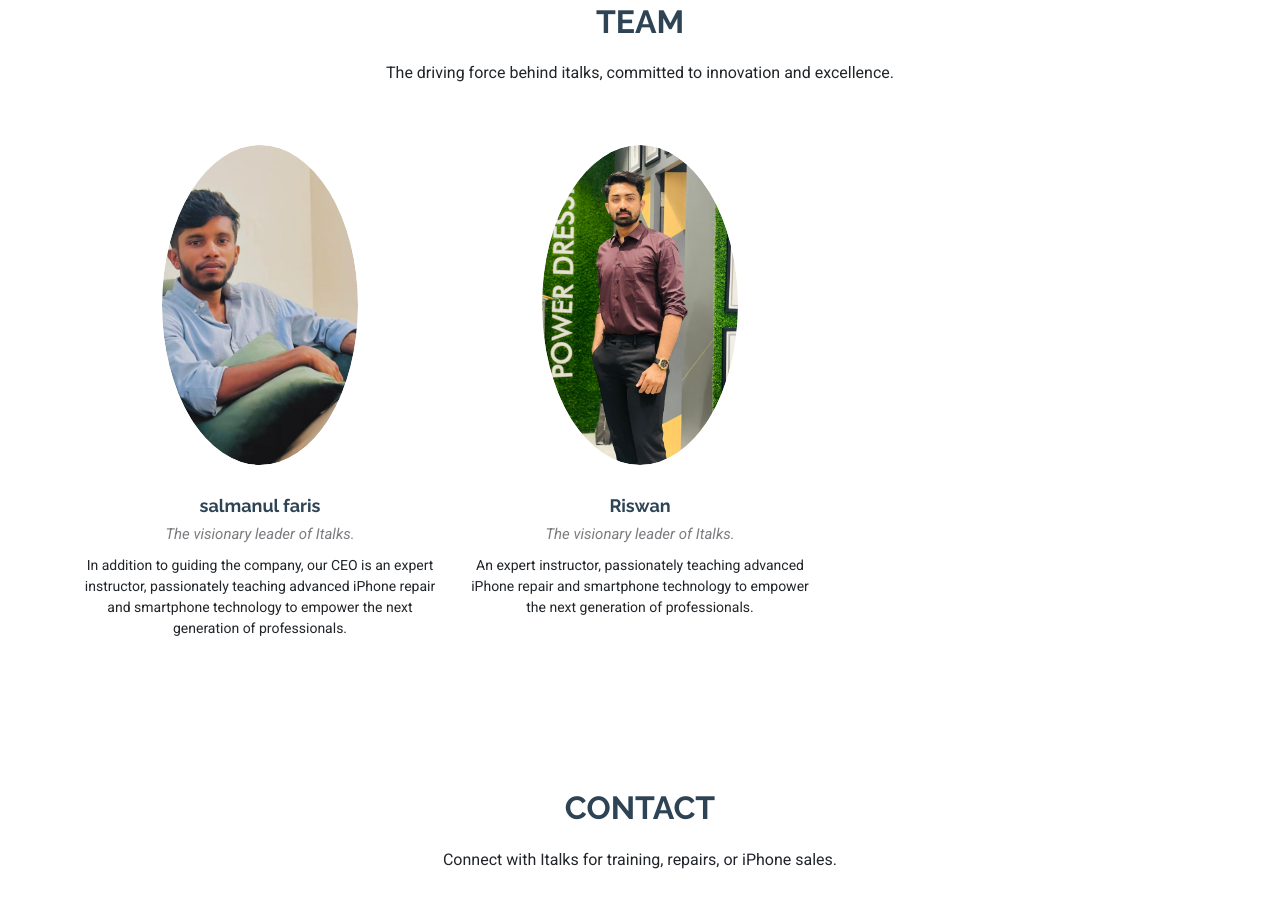
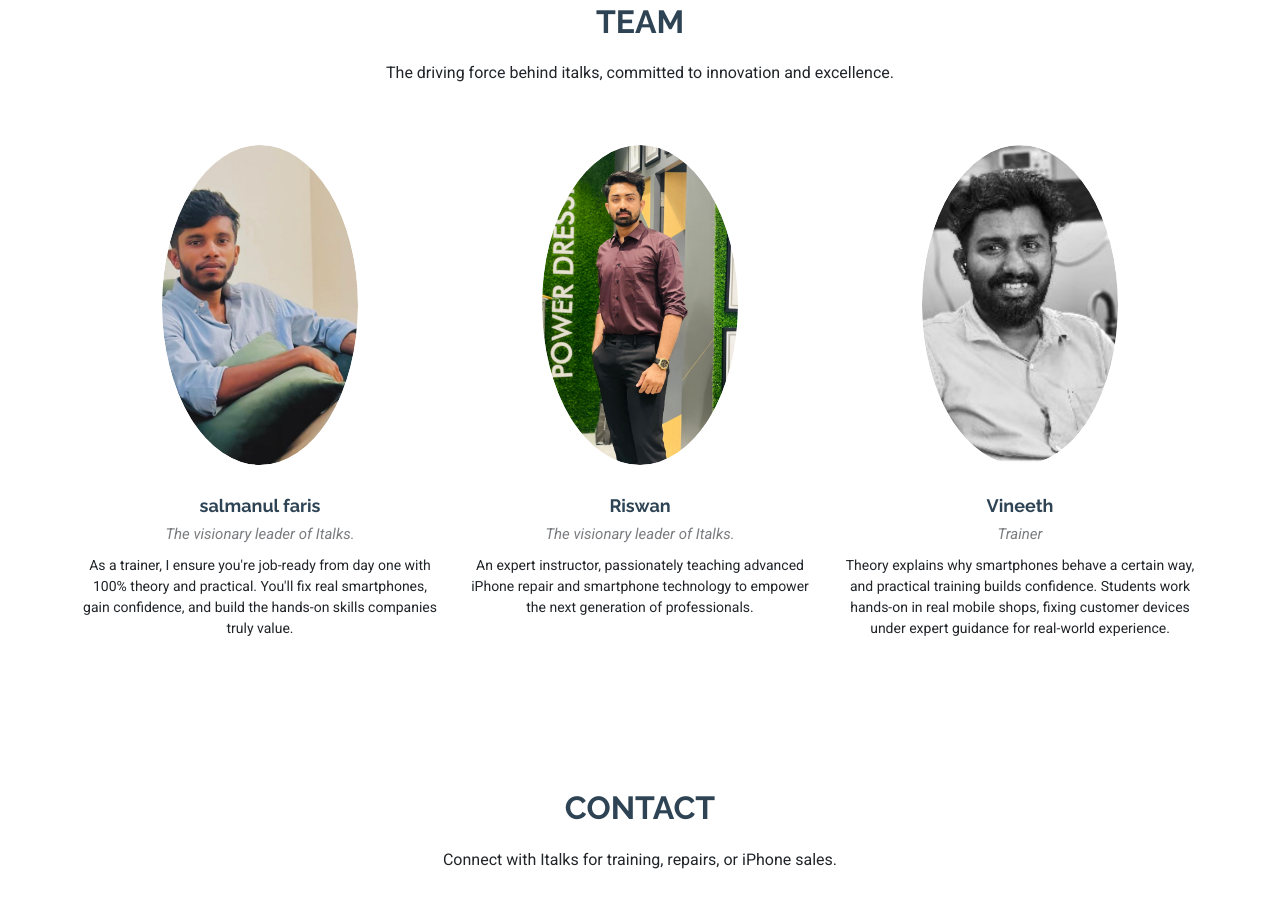
Before and after one commit to shafeeralip/iTalks, a plain HTML site: page index.html in a window 1280 px wide. Shown: the part 5926-6833 px from the top of the page. Drawn offline with Linux system fonts and the light colour scheme.

Commit message:
Team member added

```diff
--- a/index.html
+++ b/index.html
@@ -602,7 +602,7 @@
           <div class="member-info text-center">
             <h4>salmanul faris</h4>
             <span>The visionary leader of Italks.</span>
-            <p>In addition to guiding the company, our CEO is an expert instructor, passionately teaching advanced iPhone repair and smartphone technology to empower the next generation of professionals.</p>
+            <p>As a trainer, I ensure you're job-ready from day one with 100% theory and practical. You'll fix real smartphones, gain confidence, and build the hands-on skills companies truly value.</p>
           </div>
         </div><!-- End Team Member -->
 
@@ -620,6 +620,23 @@
             <h4>Riswan</h4>
             <span>The visionary leader of Italks.</span>
             <p> An expert instructor, passionately teaching advanced iPhone repair and smartphone technology to empower the next generation of professionals.</p>
+          </div>
+        </div><!-- End Team Member -->
+
+        <div class="col-lg-4 col-md-6 member" data-aos="fade-up" data-aos-delay="200">
+          <div class="member-img">
+            <img src="assets/img/team/Vineeth.png" class="img-fluid" alt="">
+            <div class="social">
+              <a href="#"><i class="bi bi-twitter-x"></i></a>
+              <a href="#"><i class="bi bi-facebook"></i></a>
+              <a href="#"><i class="bi bi-instagram"></i></a>
+              <a href="#"><i class="bi bi-linkedin"></i></a>
+            </div>
+          </div>
+          <div class="member-info text-center">
+            <h4>Vineeth</h4>
+            <span>Trainer</span>
+            <p> Theory explains why smartphones behave a certain way, and practical training builds confidence. Students work hands-on in real mobile shops, fixing customer devices under expert guidance for real-world experience.</p>
           </div>
         </div><!-- End Team Member -->
 
```
Also changed, not shown: assets/img/team/Vineeth.png (added).
